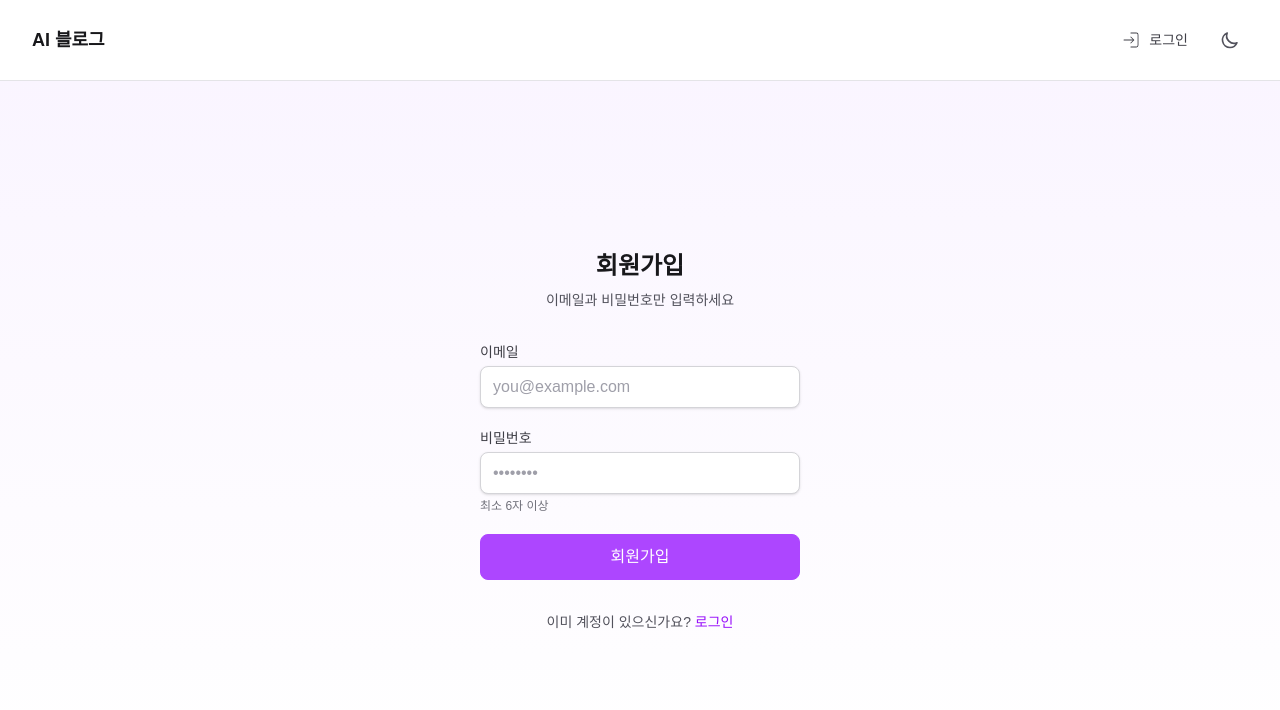
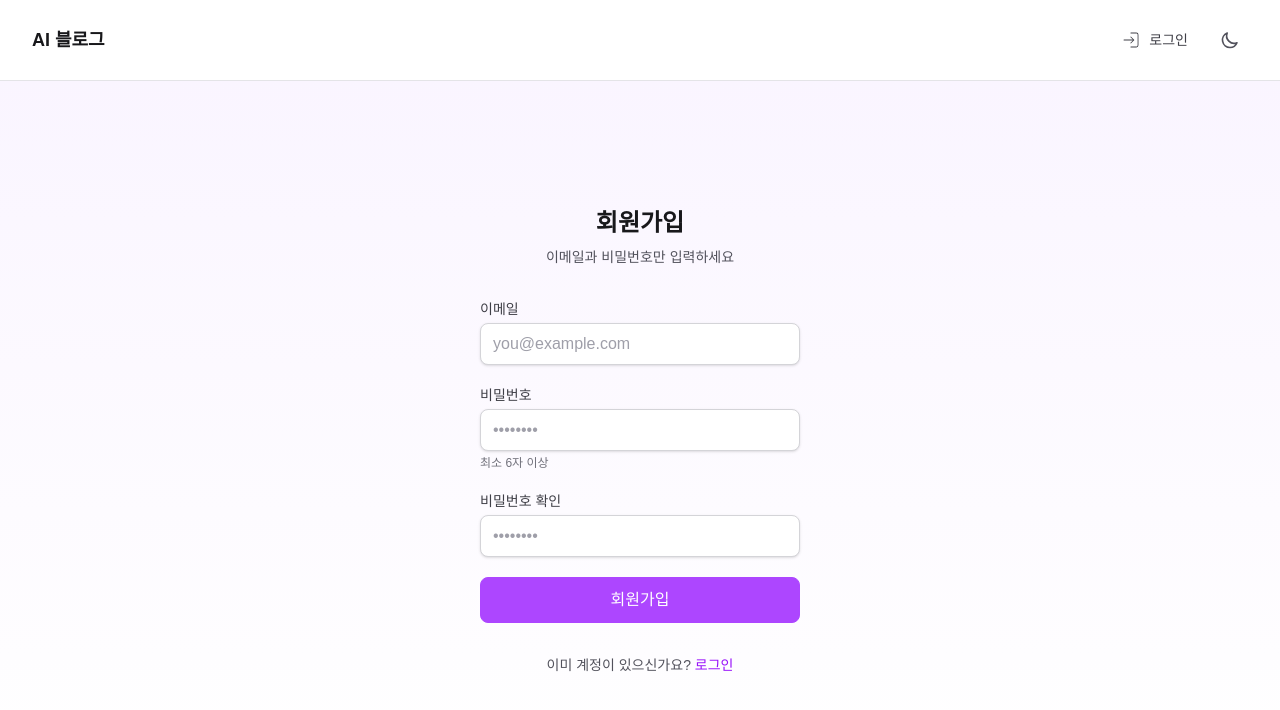
Before and after one commit to aiden0413/aiblog, a Next.js app: page /signup in a window 1280 px wide. Shown: the top 710 px of the page. Built offline with nearby package versions, Linux system fonts and the light colour scheme; no server answers.

Commit message:
회원가입 프로세스 개선

```diff
--- /dev/null
+++ b/src/app/(anon)/signup/complete/page.tsx
@@ -0,0 +1,31 @@
+"use client";
+
+import Link from "next/link";
+
+export default function SignupCompletePage() {
+  return (
+    <main className="flex min-h-0 flex-1 flex-col overflow-hidden">
+      <div
+        className="min-h-0 flex-1 overflow-x-auto overflow-y-auto bg-gradient-to-b from-purple-50 to-white px-6 dark:from-zinc-900 dark:to-zinc-950"
+        style={{ minHeight: 0 }}
+      >
+        <div className="flex min-h-full min-w-0 flex-col items-center justify-center py-8">
+          <div className="w-full min-w-sm max-w-sm shrink-0 space-y-8 p-8 text-center">
+            <h1 className="text-2xl font-bold text-zinc-900 dark:text-white">
+              가입이 완료되었습니다
+            </h1>
+            <p className="text-sm text-zinc-600 dark:text-zinc-400">
+              로그인하여 서비스를 이용해 주세요.
+            </p>
+            <Link
+              href="/signin"
+              className="inline-block w-full rounded-lg border border-purple-500 bg-purple-500 py-2.5 font-medium text-white hover:bg-purple-600 focus:ring-2 focus:ring-purple-500 focus:ring-offset-2 dark:border-purple-600 dark:bg-purple-600 dark:hover:bg-purple-700 dark:focus:ring-purple-600 dark:focus:ring-offset-zinc-900"
+            >
+              로그인 페이지로 이동
+            </Link>
+          </div>
+        </div>
+      </div>
+    </main>
+  );
+}
--- a/src/app/(anon)/signup/page.tsx
+++ b/src/app/(anon)/signup/page.tsx
@@ -12,7 +12,9 @@ export default function SignupPage() {
   const { user, isLoading: authLoading } = useAuth();
   const [email, setEmail] = useState("");
   const [password, setPassword] = useState("");
+  const [passwordConfirm, setPasswordConfirm] = useState("");
   const [error, setError] = useState<string | null>(null);
+  const [successMessage, setSuccessMessage] = useState<string | null>(null);
   const [isLoading, setIsLoading] = useState(false);
 
   useEffect(() => {
@@ -25,6 +27,11 @@ export default function SignupPage() {
   const handleSubmit = async (e: React.FormEvent<HTMLFormElement>) => {
     e.preventDefault();
     setError(null);
+    setSuccessMessage(null);
+    if (password !== passwordConfirm) {
+      setError("비밀번호가 일치하지 않습니다.");
+      return;
+    }
     setIsLoading(true);
 
     const supabase = getSupabase();
@@ -34,9 +41,13 @@ export default function SignupPage() {
       return;
     }
 
+    const origin = typeof window !== "undefined" ? window.location.origin : "";
     const { error: signUpError } = await supabase.auth.signUp({
       email: email.trim(),
       password,
+      options: {
+        emailRedirectTo: `${origin}/api/auth/callback?next=/signin&confirmed=1`,
+      },
     });
 
     setIsLoading(false);
@@ -46,8 +57,13 @@ export default function SignupPage() {
       return;
     }
 
-    router.push("/signin");
-    router.refresh();
+    setSuccessMessage(
+      "가입 신청이 완료되었습니다. 이메일에서 인증 링크를 확인해 주세요. 인증 후 로그인할 수 있습니다."
+    );
+    setTimeout(() => {
+      router.push("/signin");
+      router.refresh();
+    }, 3000);
   };
 
   if (authLoading || user) {
@@ -69,6 +85,14 @@ export default function SignupPage() {
         </div>
 
         <form onSubmit={handleSubmit} className="space-y-5">
+          {successMessage && (
+            <div
+              role="status"
+              className="rounded-lg border border-green-200 bg-green-50 px-3 py-2 text-sm text-green-800 dark:border-green-800 dark:bg-green-950/40 dark:text-green-200"
+            >
+              {successMessage}
+            </div>
+          )}
           {error && (
             <div
               role="alert"
@@ -120,6 +144,31 @@ export default function SignupPage() {
             </p>
           </div>
 
+          <div>
+            <label
+              htmlFor="signup-password-confirm"
+              className="block text-sm font-medium text-zinc-700 dark:text-zinc-300"
+            >
+              비밀번호 확인
+            </label>
+            <input
+              id="signup-password-confirm"
+              type="password"
+              value={passwordConfirm}
+              onChange={(e) => setPasswordConfirm(e.target.value)}
+              required
+              autoComplete="new-password"
+              placeholder="••••••••"
+              minLength={6}
+              className="mt-1 block w-full rounded-lg border border-zinc-300 bg-white px-3 py-2 text-zinc-900 shadow-sm placeholder:text-zinc-400 focus:border-purple-500 focus:outline-none focus:ring-1 focus:ring-purple-500 dark:border-zinc-600 dark:bg-zinc-800 dark:text-white dark:placeholder:text-zinc-500"
+            />
+            {passwordConfirm && password !== passwordConfirm && (
+              <p className="mt-1 text-xs text-red-600 dark:text-red-400">
+                비밀번호가 일치하지 않습니다.
+              </p>
+            )}
+          </div>
+
           <button
             type="submit"
             disabled={isLoading}
--- a/src/app/api/auth/callback/route.ts
+++ b/src/app/api/auth/callback/route.ts
@@ -13,7 +13,18 @@ export async function GET(request: Request) {
 
   if (code) {
     await supabase.auth.exchangeCodeForSession(code);
-    return NextResponse.redirect(`${requestUrl.origin}/create?auth=complete`);
+    const confirmed = requestUrl.searchParams.get("confirmed");
+    const nextPath = requestUrl.searchParams.get("next") ?? "/create";
+    const type = requestUrl.searchParams.get("type");
+    const isEmailConfirmation =
+      confirmed === "1" ||
+      nextPath === "/signin" ||
+      type === "signup" ||
+      type === "email";
+    if (isEmailConfirmation) {
+      return NextResponse.redirect(`${requestUrl.origin}/signup/complete`);
+    }
+    return NextResponse.redirect(`${requestUrl.origin}${nextPath}?auth=complete`);
   }
 
   return NextResponse.redirect(`${requestUrl.origin}${next}`);
```
Also changed, not shown: 1 other file (tests, documents, lock files or other folders).
